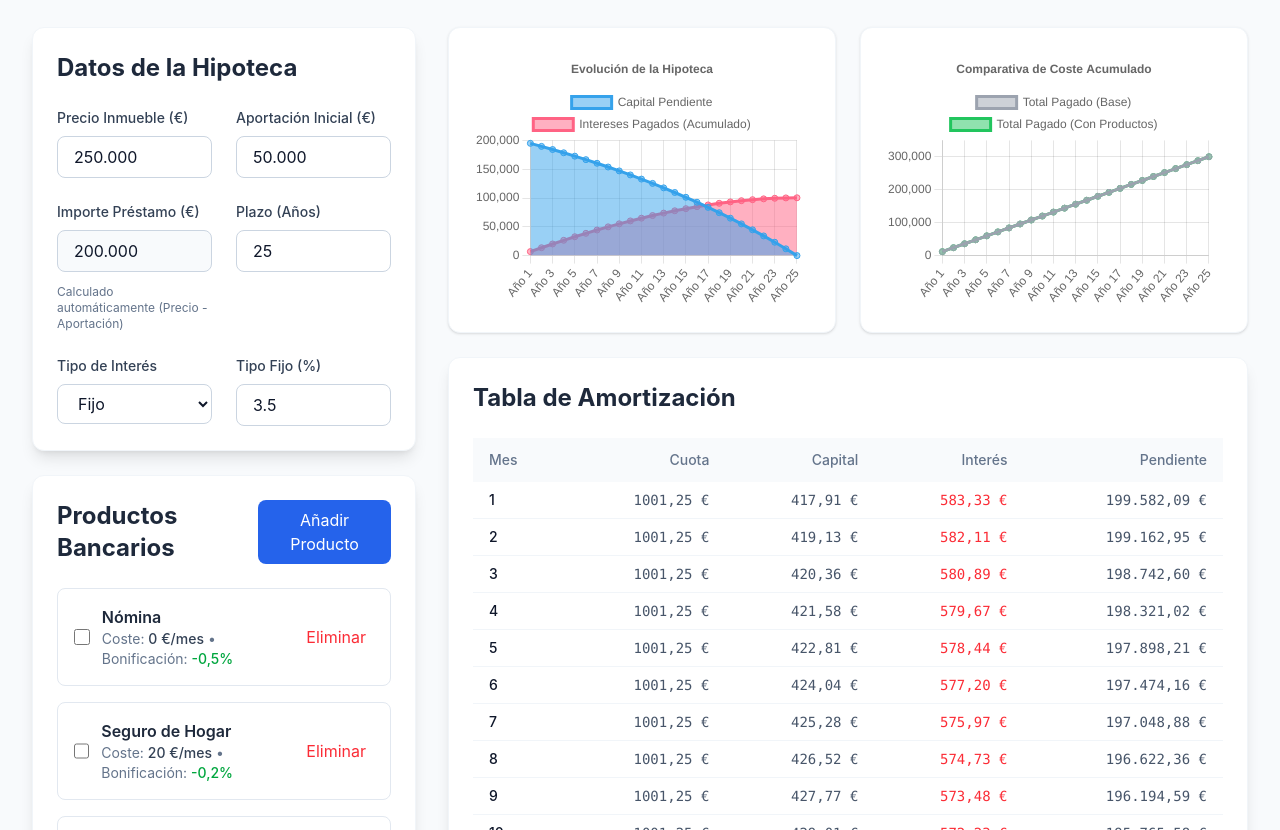
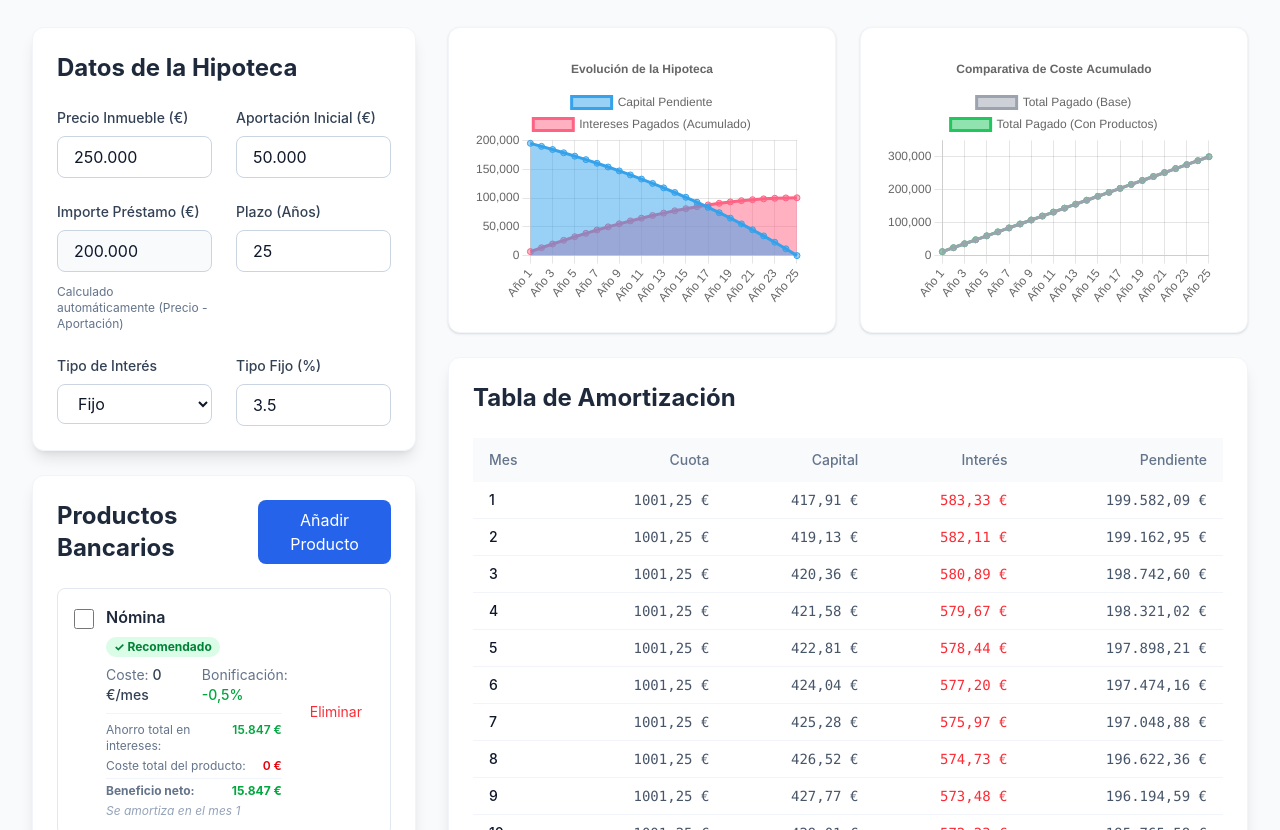
Before and after one commit to FuenRob/calculadora_hipoteca, an Astro site: page / in a window 1280 px wide. Shown: the part 70-900 px from the top of the page. Built offline with nearby package versions, Linux system fonts and the light colour scheme; Astro itself is replaced by a stand-in of ours.

Commit message:
feat: enhance ProductManager to display detailed financial analysis for each product and add AGENTS.md with AI agent guidelines.

```diff
--- a/src/components/react/ProductManager.tsx
+++ b/src/components/react/ProductManager.tsx
@@ -1,10 +1,10 @@
 import React, { useState } from 'react';
 import { useStore } from '@nanostores/react';
-import { products, addProduct, toggleProductSelection, removeProduct } from '../../stores/mortgageStore';
+import { productAnalysis, addProduct, toggleProductSelection, removeProduct } from '../../stores/mortgageStore';
 import { formatCurrencyCompact, formatPercent } from '../../utils/format';
 
 export default function ProductManager() {
-    const allProducts = useStore(products);
+    const analysis = useStore(productAnalysis);
     const [isAdding, setIsAdding] = useState(false);
     const [newProduct, setNewProduct] = useState({ name: '', monthlyCost: 0, interestReduction: 0 });
 
@@ -14,6 +14,9 @@ export default function ProductManager() {
         setNewProduct({ name: '', monthlyCost: 0, interestReduction: 0 });
         setIsAdding(false);
     };
+
+    const formatCurrency = (val: number) =>
+        new Intl.NumberFormat('es-ES', { style: 'currency', currency: 'EUR', minimumFractionDigits: 0, maximumFractionDigits: 0 }).format(val);
 
     return (
         <div className="bg-white p-6 rounded-xl shadow-lg border border-slate-100 mt-6">
@@ -71,41 +74,85 @@ export default function ProductManager() {
             )}
 
             <div className="grid gap-4">
-                {allProducts.map(product => (
+                {analysis.map((item) => {
+                    const { product, netBenefit, recommended, breakevenMonth, totalSavings, totalCost } = item;
+                    return (
                         <div
                             key={product.id}
-                        className={`p-4 rounded-lg border transition-all duration-200 cursor-pointer flex justify-between items-center
+                            className={`p-4 rounded-lg border transition-all duration-200 cursor-pointer
                                 ${product.selected
                                     ? 'bg-blue-50 border-blue-500 ring-1 ring-blue-500'
                                     : 'bg-white border-slate-200 hover:border-blue-300'}`}
                             onClick={() => toggleProductSelection(product.id)}
                         >
-                        <div className="flex items-center gap-3">
+                            <div className="flex flex-col sm:flex-row justify-between gap-4">
+                                <div className="flex items-start gap-3 flex-1">
                                     <input
                                         type="checkbox"
                                         checked={product.selected}
                                         onChange={() => { }} // Handled by div click
-                                className="w-5 h-5 text-blue-600 rounded focus:ring-blue-500"
+                                        className="mt-1 w-5 h-5 text-blue-600 rounded focus:ring-blue-500 flex-shrink-0"
                                     />
+                                    <div className="w-full">
+                                        <div className="flex justify-between items-start flex-wrap gap-2">
+                                            <h3 className="font-semibold text-slate-800">{product.name}</h3>
+                                            {recommended ? (
+                                                <span className="bg-green-100 text-green-700 text-xs px-2 py-0.5 rounded-full font-bold whitespace-nowrap">
+                                                    ✓ Recomendado
+                                                </span>
+                                            ) : (
+                                                <span className="bg-red-100 text-red-600 text-xs px-2 py-0.5 rounded-full font-medium whitespace-nowrap">
+                                                    ✗ No compensa
+                                                </span>
+                                            )}
+                                        </div>
+
+                                        <div className="text-sm text-slate-500 mt-2 space-y-1">
+                                            <div className="grid grid-cols-1 sm:grid-cols-2 gap-x-4 gap-y-1">
                                                 <div>
-                                <h3 className="font-semibold text-slate-800">{product.name}</h3>
-                                <p className="text-sm text-slate-500">
                                                     Coste: <span className="font-medium text-slate-700">{formatCurrencyCompact(product.monthlyCost)} €/mes</span>
-                                    {' • '}
+                                                </div>
+                                                <div>
                                                     Bonificación: <span className="font-medium text-green-600">-{formatPercent(product.interestReduction)}%</span>
-                                </p>
+                                                </div>
+                                            </div>
+
+                                            <div className="pt-2 mt-2 border-t border-slate-100 text-xs space-y-1">
+                                                <div className="flex justify-between">
+                                                    <span>Ahorro total en intereses:</span>
+                                                    <span className="font-semibold text-green-600">{formatCurrency(totalSavings)}</span>
+                                                </div>
+                                                <div className="flex justify-between">
+                                                    <span>Coste total del producto:</span>
+                                                    <span className="font-semibold text-red-600">{formatCurrency(totalCost)}</span>
+                                                </div>
+                                                <div className="flex justify-between pt-1 border-t border-slate-100">
+                                                    <span className="font-bold">Beneficio neto:</span>
+                                                    <span className={`font-bold ${netBenefit > 0 ? 'text-green-600' : 'text-red-600'}`}>
+                                                        {formatCurrency(netBenefit)}
+                                                    </span>
+                                                </div>
+                                                {breakevenMonth && (
+                                                    <div className="text-slate-400 italic">
+                                                        Se amortiza en el mes {breakevenMonth}
+                                                    </div>
+                                                )}
+                                            </div>
+                                        </div>
                                     </div>
                                 </div>
 
                                 <button
                                     onClick={(e) => { e.stopPropagation(); removeProduct(product.id); }}
-                            className="px-2 py-1 text-red-500 hover:bg-red-50 rounded transition-colors"
+                                    className="self-start sm:self-center px-3 py-1 text-red-500 hover:bg-red-50 rounded transition-colors text-sm whitespace-nowrap"
                                 >
                                     Eliminar
                                 </button>
                             </div>
-                ))}
-                {allProducts.length === 0 && (
+                        </div>
+                    );
+                })}
+                {analysis.length === 0 && (
                     <p className="text-center text-slate-400 py-4">No hay productos definidos</p>
                 )}
             </div>
```
Lines whose indentation alone changed are shown as unchanged.
